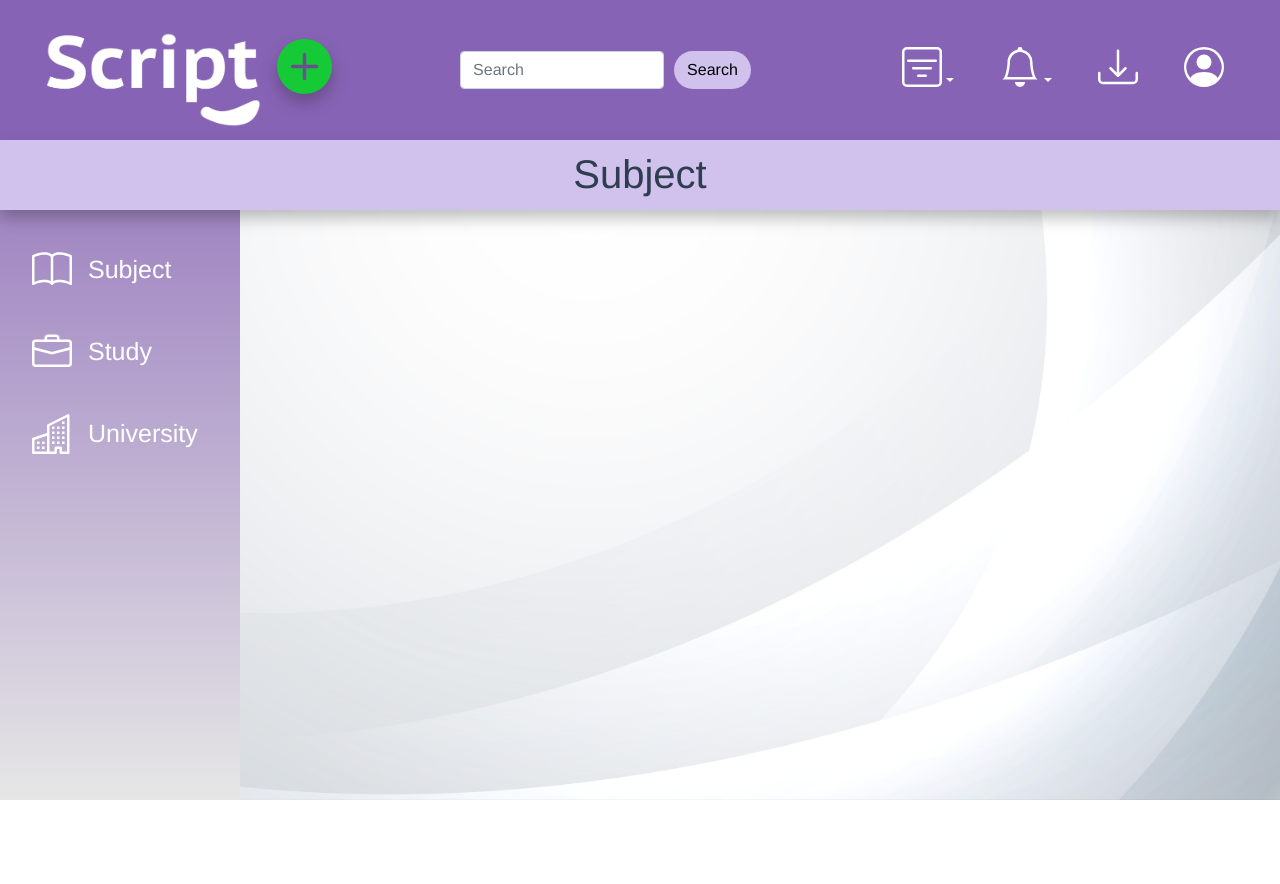
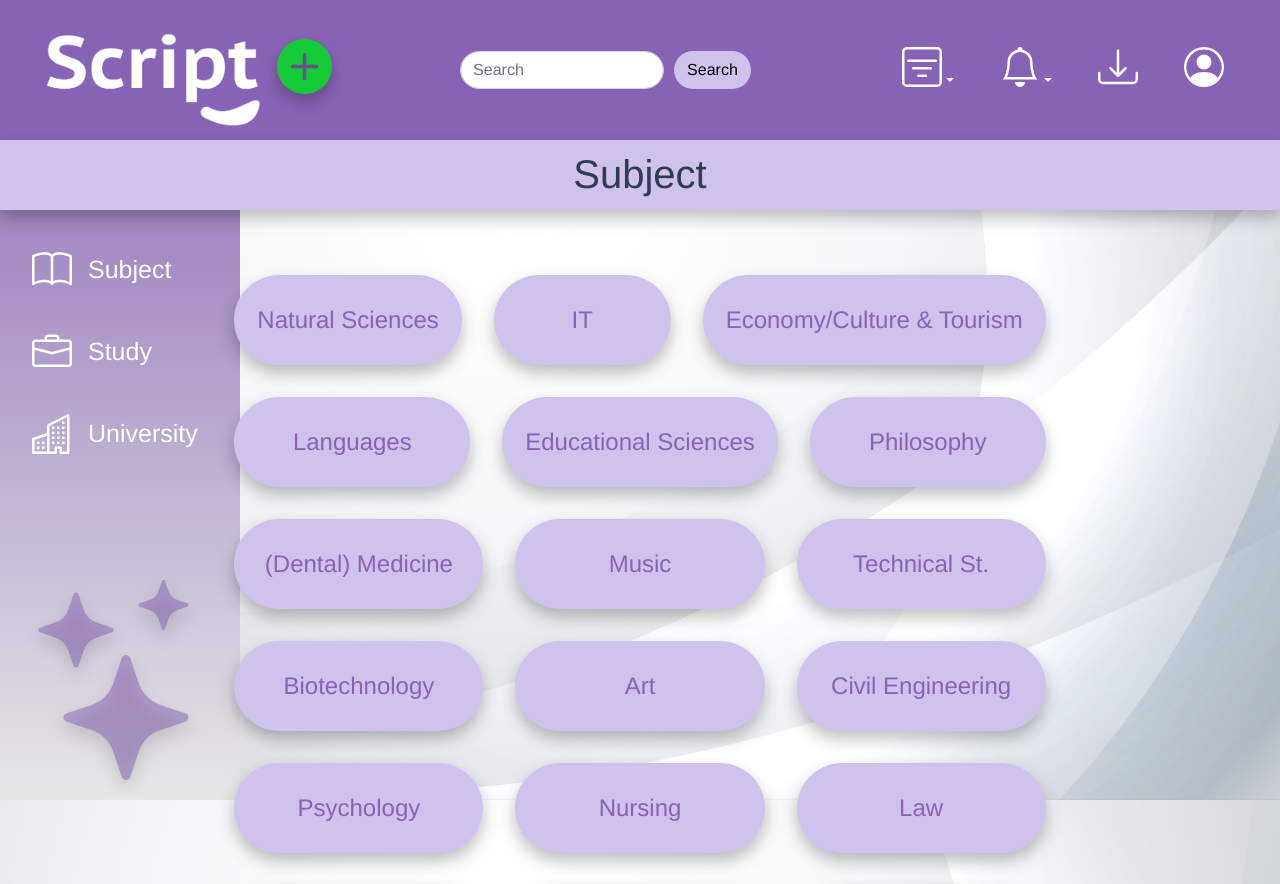
Before and after one commit to KajaRado7/Scripto-frontend, a Vue app: page /subject in a window 1280 px wide. Shown: the top 884 px of the page. Before the commit the page ends 800 px from the top, so only its background shows below. Built offline with nearby package versions, Linux system fonts and the light colour scheme.

Commit message:
Buttons (Subject.vue,Study.vue,University.vue) + ukrasna ikona (LeftNav)

```diff
--- a/src/App.vue
+++ b/src/App.vue
@@ -65,7 +65,7 @@
           <form class="search d-flex">
             <input
               class="form-control "
-              type="search"
+              type="Search..."
               placeholder="Search"
               aria-label="Search"
             />
@@ -340,6 +340,18 @@
               <span class="leftNavText">University</span>
             </a>
           </router-link>
+          <svg
+            xmlns="http://www.w3.org/2000/svg"
+            width="200"
+            height="200"
+            fill="currentColor"
+            class="bi bi-stars"
+            viewBox="0 0 16 16"
+          >
+            <path
+              d="M7.657 6.247c.11-.33.576-.33.686 0l.645 1.937a2.89 2.89 0 0 0 1.829 1.828l1.936.645c.33.11.33.576 0 .686l-1.937.645a2.89 2.89 0 0 0-1.828 1.829l-.645 1.936a.361.361 0 0 1-.686 0l-.645-1.937a2.89 2.89 0 0 0-1.828-1.828l-1.937-.645a.361.361 0 0 1 0-.686l1.937-.645a2.89 2.89 0 0 0 1.828-1.828l.645-1.937zM3.794 1.148a.217.217 0 0 1 .412 0l.387 1.162c.173.518.579.924 1.097 1.097l1.162.387a.217.217 0 0 1 0 .412l-1.162.387A1.734 1.734 0 0 0 4.593 5.69l-.387 1.162a.217.217 0 0 1-.412 0L3.407 5.69A1.734 1.734 0 0 0 2.31 4.593l-1.162-.387a.217.217 0 0 1 0-.412l1.162-.387A1.734 1.734 0 0 0 3.407 2.31l.387-1.162zM10.863.099a.145.145 0 0 1 .274 0l.258.774c.115.346.386.617.732.732l.774.258a.145.145 0 0 1 0 .274l-.774.258a1.156 1.156 0 0 0-.732.732l-.258.774a.145.145 0 0 1-.274 0l-.258-.774a1.156 1.156 0 0 0-.732-.732L9.1 2.137a.145.145 0 0 1 0-.274l.774-.258c.346-.115.617-.386.732-.732L10.863.1z"
+            />
+          </svg>
         </nav>
         <!---LeftNav-------------------------------------------------------->
       </div>
@@ -402,7 +414,9 @@ export default {
 .leftNav a:hover {
   color: #d1c1ed;
 }
-
+.form-control {
+  border-radius: 30px;
+}
 .btnSearch {
   border-radius: 30px;
   background-color: #d1c1ed;
@@ -429,7 +443,13 @@ export default {
   filter: drop-shadow(0px 8px 8px rgba(0, 0, 0, 0.25));
 }
 //---ikone------------------------//
-
+.bi-stars {
+  color: #8763b585;
+  position: fixed;
+  bottom: 20px;
+  margin-left: 26px;
+  filter: drop-shadow(0px 8px 8px rgba(0, 0, 0, 0.25));
+}
 .accountIcon {
   margin-right: 17px;
 }
--- a/src/views/Study.vue
+++ b/src/views/Study.vue
@@ -4,23 +4,47 @@
     <div class="col-8" style="text-align:justify;">
       <br />
       <br />
+      <div class="buttonContainer">
+        <div class="item">
           <button type="button" class="btn  btnSSU">
             <h4 class="btnText">Graduate</h4>
           </button>
+        </div>
+        <div class="item">
           <button type="button" class="btn  btnSSU">
             <h4 class="btnText">Undergraduate</h4>
           </button>
+        </div>
+      </div>
     </div>
     <div class="col-2"></div>
   </div>
 </template>
 
 <style scoped>
+.item {
+  order: 2;
+  flex-grow: 1;
+  width: 100%;
+  margin: 1rem;
+}
+
+.buttonContainer {
+  display: flex;
+  flex-direction: row;
+  flex-wrap: nowrap;
+  justify-content: space-around;
+  align-items: center;
+}
 .btnSSU {
   border-radius: 60px;
   background-color: #d1c1ed;
   color: #8763b5;
   filter: drop-shadow(0px 8px 8px rgba(0, 0, 0, 0.25));
+  width: 100%;
+  height: 90px;
+  table-layout: fixed;
+  border-collapse: collapse;
 }
 .btnText {
   margin: 13px;
--- a/src/views/Subject.vue
+++ b/src/views/Subject.vue
@@ -4,17 +4,203 @@
     <div class="col-8" style="text-align:justify;">
       <br />
       <br />
+      <div class="buttonContainer1">
+        <div class="item1">
+          <button type="button" class="btn  btnSSU">
+            <h4 class="btnText">Natural Sciences</h4>
+          </button>
+        </div>
+        <div class="item1">
+          <button type="button" class="btn  btnSSU">
+            <h4 class="btnText">IT</h4>
+          </button>
+        </div>
+        <div class="item1">
+          <button type="button" class="btn  btnSSU">
+            <h4 class="btnText">Economy/Culture & Tourism</h4>
+          </button>
+        </div>
+      </div>
+      <div class="buttonContainer2">
+        <div class="item2">
+          <button type="button" class="btn  btnSSU">
+            <h4 class="btnText">Languages</h4>
+          </button>
+        </div>
+        <div class="item2">
+          <button type="button" class="btn  btnSSU">
+            <h4 class="btnText">Educational Sciences</h4>
+          </button>
+        </div>
+        <div class="item2">
+          <button type="button" class="btn  btnSSU">
+            <h4 class="btnText">Philosophy</h4>
+          </button>
+        </div>
+      </div>
+      <div class="buttonContainer3">
+        <div class="item3">
+          <button type="button" class="btn  btnSSU">
+            <h4 class="btnText">(Dental) Medicine</h4>
+          </button>
+        </div>
+        <div class="item3">
+          <button type="button" class="btn  btnSSU">
+            <h4 class="btnText">Music</h4>
+          </button>
+        </div>
+        <div class="item3">
+          <button type="button" class="btn  btnSSU">
+            <h4 class="btnText">Technical St.</h4>
+          </button>
+        </div>
+      </div>
+      <div class="buttonContainer4">
+        <div class="item4">
+          <button type="button" class="btn  btnSSU">
+            <h4 class="btnText">Biotechnology</h4>
+          </button>
+        </div>
+        <div class="item4">
+          <button type="button" class="btn  btnSSU">
+            <h4 class="btnText">Art</h4>
+          </button>
+        </div>
+        <div class="item4">
+          <button type="button" class="btn  btnSSU">
+            <h4 class="btnText">Civil Engineering</h4>
+          </button>
+        </div>
+      </div>
+      <div class="buttonContainer5">
+        <div class="item5">
+          <button type="button" class="btn  btnSSU">
+            <h4 class="btnText">Psychology</h4>
+          </button>
+        </div>
+        <div class="item5">
+          <button type="button" class="btn  btnSSU">
+            <h4 class="btnText">Nursing</h4>
+          </button>
+        </div>
+        <div class="item5">
+          <button type="button" class="btn  btnSSU">
+            <h4 class="btnText">Law</h4>
+          </button>
+        </div>
+      </div>
+      <div class="buttonContainer6">
+        <div class="item6">
+          <button type="button" class="btn  btnSSU">
+            <h4 class="btnText">Maritime St.</h4>
+          </button>
+        </div>
+        <div class="item6">
+          <button type="button" class="btn  btnSSU">
+            <h4 class="btnText">Theology</h4>
+          </button>
+        </div>
+        <div class="item6">
+          <button type="button" class="btn  btnSSU">
+            <h4 class="btnText">Kinesiology</h4>
+          </button>
+        </div>
+      </div>
     </div>
     <div class="col-2"></div>
   </div>
 </template>
 
 <style scoped>
+.item1 {
+  order: 3;
+  flex-grow: 2;
+  width: 100%;
+  margin: 1rem;
+}
+.item2 {
+  order: 3;
+  flex-grow: 2;
+  width: 100%;
+  margin: 1rem;
+}
+.item3 {
+  order: 3;
+  flex-grow: 2;
+  width: 100%;
+  margin: 1rem;
+}
+.item4 {
+  order: 3;
+  flex-grow: 2;
+  width: 100%;
+  margin: 1rem;
+}
+.item5 {
+  order: 3;
+  flex-grow: 2;
+  width: 100%;
+  margin: 1rem;
+}
+
+.item6 {
+  order: 3;
+  flex-grow: 2;
+  width: 100%;
+  margin: 1rem;
+}
+
+.buttonContainer1 {
+  display: flex;
+  flex-direction: row;
+  flex-wrap: nowrap;
+  justify-content: space-around;
+  align-items: center;
+}
+.buttonContainer2 {
+  display: flex;
+  flex-direction: row;
+  flex-wrap: nowrap;
+  justify-content: space-around;
+  align-items: center;
+}
+.buttonContainer3 {
+  display: flex;
+  flex-direction: row;
+  flex-wrap: nowrap;
+  justify-content: space-around;
+  align-items: center;
+}
+.buttonContainer4 {
+  display: flex;
+  flex-direction: row;
+  flex-wrap: nowrap;
+  justify-content: space-around;
+  align-items: center;
+}
+.buttonContainer5 {
+  display: flex;
+  flex-direction: row;
+  flex-wrap: nowrap;
+  justify-content: space-around;
+  align-items: center;
+}
+.buttonContainer6 {
+  display: flex;
+  flex-direction: row;
+  flex-wrap: nowrap;
+  justify-content: space-around;
+  align-items: center;
+}
 .btnSSU {
   border-radius: 60px;
   background-color: #d1c1ed;
   color: #8763b5;
   filter: drop-shadow(0px 8px 8px rgba(0, 0, 0, 0.25));
+  width: 100%;
+  height: 90px;
+  table-layout: fixed;
+  border-collapse: collapse;
 }
 .btnText {
   margin: 10px;
--- a/src/views/University.vue
+++ b/src/views/University.vue
@@ -4,38 +4,103 @@
     <div class="col-8" style="text-align:justify;">
       <br />
       <br />
+      <div class="buttonContainer1">
+        <div class="item1">
           <button type="button" class="btn  btnSSU">
             <h4 class="btnText">Juraj Dobrila University of Pula</h4>
           </button>
+        </div>
+        <div class="item1">
           <button type="button" class="btn  btnSSU">
             <h4 class="btnText">University of Rijeka</h4>
           </button>
+        </div>
+        <div class="item1">
           <button type="button" class="btn  btnSSU">
             <h4 class="btnText">University of Dubrovnik</h4>
           </button>
+        </div>
+      </div>
+      <div class="buttonContainer2">
+        <div class="item2">
           <button type="button" class="btn  btnSSU">
             <h4 class="btnText">University of Split</h4>
           </button>
+        </div>
+        <div class="item2">
           <button type="button" class="btn  btnSSU">
             <h4 class="btnText">University of Osijek</h4>
           </button>
+        </div>
+        <div class="item2">
           <button type="button" class="btn  btnSSU">
             <h4 class="btnText">University of Zadar</h4>
           </button>
+        </div>
+      </div>
+      <div class="buttonContainer3">
+        <div class="item3">
           <button type="button" class="btn  btnSSU">
             <h4 class="btnText">University of Zagreb</h4>
           </button>
         </div>
+      </div>
+    </div>
+
     <div class="col-2"></div>
   </div>
 </template>
 
 <style scoped>
+.item1 {
+  order: 3;
+  flex-grow: 2;
+  width: 100%;
+  margin: 1rem;
+}
+.item2 {
+  order: 3;
+  flex-grow: 2;
+  width: 100%;
+  margin: 1rem;
+}
+.item3 {
+  order: 1;
+  flex-grow: 2;
+  width: 100%;
+  margin: 1rem;
+}
+
+.buttonContainer1 {
+  display: flex;
+  flex-direction: row;
+  flex-wrap: nowrap;
+  justify-content: space-around;
+  align-items: center;
+}
+.buttonContainer2 {
+  display: flex;
+  flex-direction: row;
+  flex-wrap: nowrap;
+  justify-content: space-around;
+  align-items: center;
+}
+.buttonContainer3 {
+  display: flex;
+  flex-direction: row;
+  flex-wrap: nowrap;
+  justify-content: space-around;
+  align-items: center;
+}
 .btnSSU {
   border-radius: 60px;
   background-color: #d1c1ed;
   color: #8763b5;
   filter: drop-shadow(0px 8px 8px rgba(0, 0, 0, 0.25));
+  width: 100%;
+  height: 90px;
+  table-layout: fixed;
+  border-collapse: collapse;
 }
 .btnText {
   margin: 13px;
```
Lines whose indentation alone changed are shown as unchanged.
